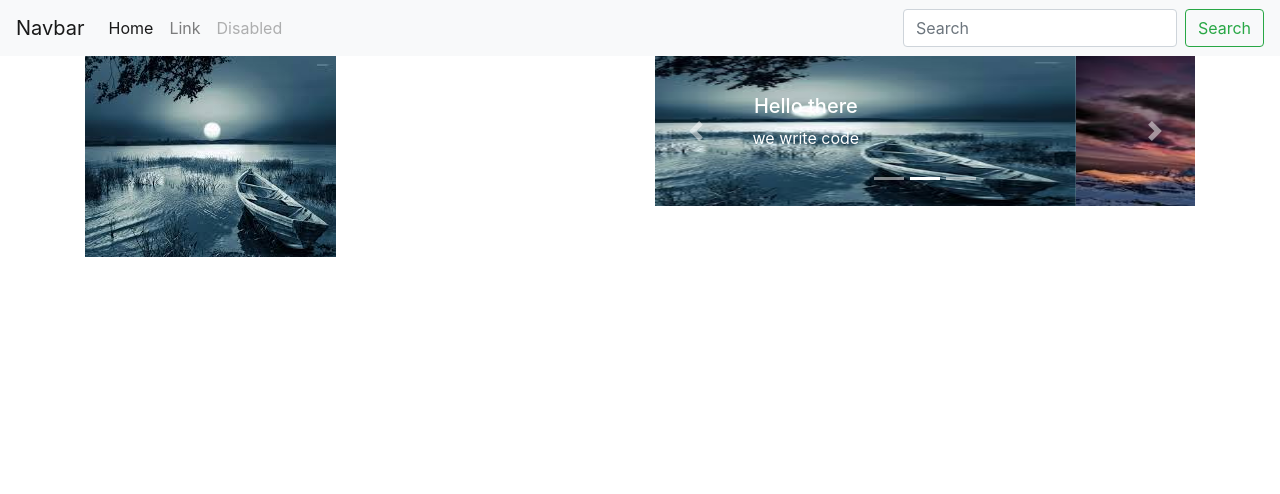
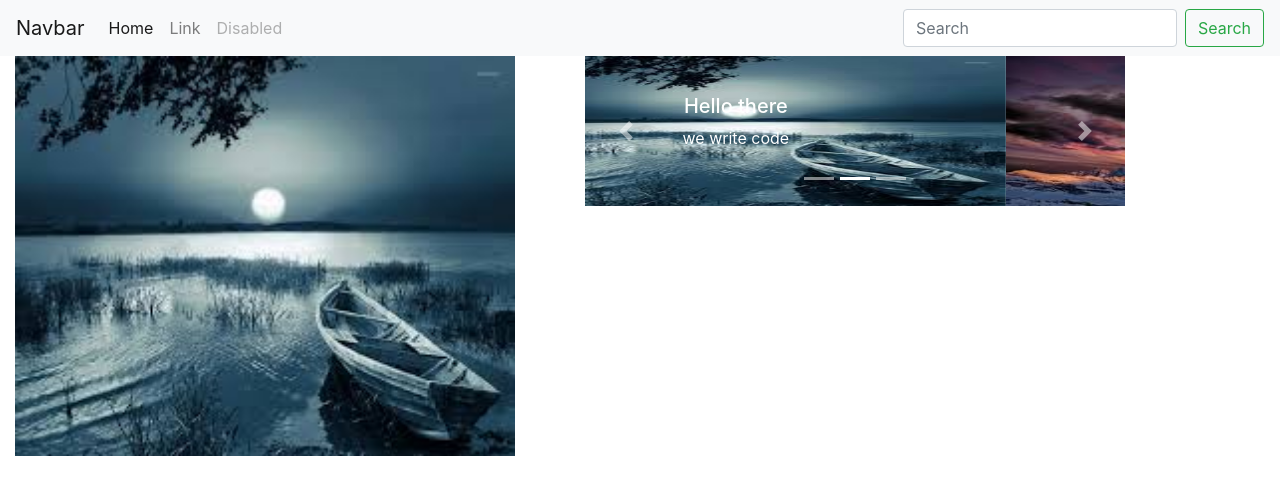
Before and after one commit to GikundaMbiriri/gracie, a React (Create React App) app: page / in a window 1280 px wide. Shown: the top 494 px of the page. Built offline with nearby package versions, Linux system fonts and the light colour scheme.

Commit message:
first commit

```diff
--- a/src/pages/home/home.css
+++ b/src/pages/home/home.css
@@ -1,3 +1,9 @@
-.col1 {
-  margin-left: 0px;
+#p {
+  margin-bottom: 10px;
+  height: 500px;
 }
+@media only screen and (max-width: 600px) {
+  #p {
+    height: 400px;
+  }
+}
--- a/src/pages/home/home.js
+++ b/src/pages/home/home.js
@@ -6,10 +6,10 @@ import pic5 from "../../images/pic5.jpg";
 import "./home.css";
 const home = () => {
   return (
-    <div className="container">
+    <div className="container" style={{ margin: "0px" }}>
       <div className="row">
-        <div className="col-sm" style={{ marginBottom: "10px" }}>
-          <img src={homepage} alt="homie" />
+        <div className="col-sm" id="p">
+          <img src={homepage} alt="homie" style={{ height: "80%" }} />
         </div>
         <div className="col-sm">
           <div
```
